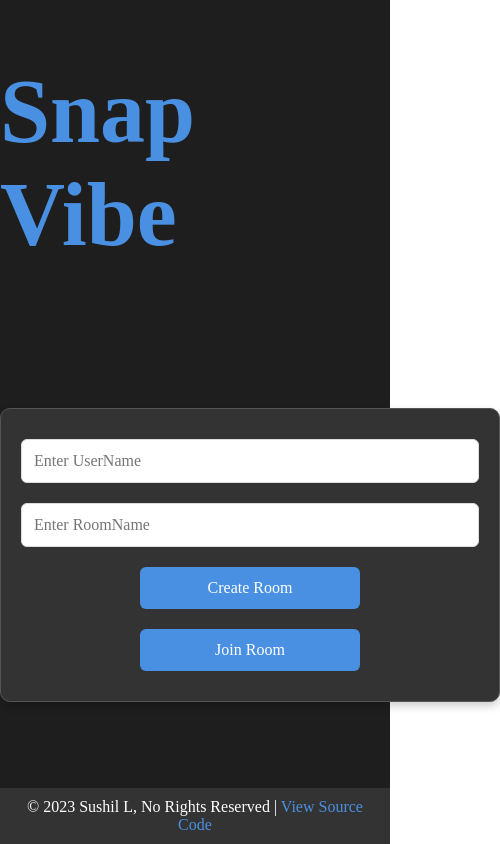
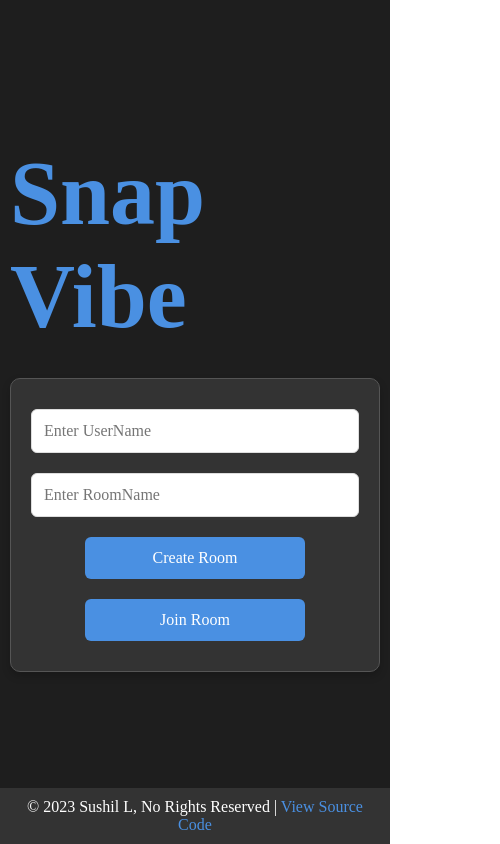
Before and after one commit to 21ThousandProof/SnapVibe-Frontend, a React (Vite) app: page / in a window 390 px wide. Shown: the whole page, 500 px wide, since content can reach past the window. Built offline with nearby package versions, Linux system fonts and the light colour scheme; no server answers.

Commit message:
Fixed Mobile Resolution Issues

```diff
--- a/src/Components/Homepage/Homepage.jsx
+++ b/src/Components/Homepage/Homepage.jsx
@@ -21,13 +21,15 @@ const Homepage = () => {
       <div
         style={{
           backgroundColor: "#1e1e1e",
-          height: "100vh",
+          minHeight: "100vh",
           display: "flex",
           flexDirection: "column",
           justifyContent: "center",
           alignItems: "center",
           color: "#e6e6e6",
           margin: 0,
+          padding: "10px",
+          boxSizing: "border-box",
         }}
       >
         <h1
@@ -35,15 +37,19 @@ const Homepage = () => {
             ...styles.title,
             fontSize: isHovered ? "90px" : "90px",
             transform: isHovered ? "scale(1.1)" : "scale(1)",
-            marginTop: isHovered ? "60px" : "60px",
+            marginTop: isHovered ? "0px" : "0px",
           }}
           onMouseEnter={handleMouseEnter}
           onMouseLeave={handleMouseLeave}
         >
           Snap Vibe
         </h1>
-        <InfoBox style={{ marginTop: isHovered ? "20px" : "20px" }} />{" "}
-        {/* Adjust the margin-top */}
+        <InfoBox
+          style={{
+            marginTop: isHovered ? "0px" : "0px",
+            transform: isHovered ? "scale(1.1)" : "scale(1)",
+          }}
+        />
       </div>
 
       {/* Footer */}
@@ -57,6 +63,7 @@ const Homepage = () => {
           color: "#fff",
           padding: "10px",
           textAlign: "center",
+          boxSizing: "border-box",
         }}
       >
         <p style={styles.footer}>
--- a/src/Components/InfoBox/InfoBox.jsx
+++ b/src/Components/InfoBox/InfoBox.jsx
@@ -55,13 +55,11 @@ const styles = {
     borderRadius: "10px",
     backgroundColor: "#333", // Dark background color
     boxShadow: "0 4px 8px rgba(0, 0, 0, 0.2)",
-    width: "500px",
-    margin: "auto",
+    width: "100%", // Set width to 100% for responsiveness
+    maxWidth: "500px", // Set a maximum width for the container
+    boxSizing: "border-box",
+    margin: "30px",
     transition: "background-color 0.3s ease",
-    overflow: "auto",
-    scrollbarWidth: "thin",
-    scrollbarColor: "#4a90e2 #333",
-    ...{ WebkitOverflowScrolling: "touch" },
   },
   input: {
     margin: "10px 0",
@@ -85,13 +83,15 @@ const styles = {
     transition: "background-color 0.3s ease",
   },
   createButton: {
-    width: "220px", // Adjust the width as needed
+    width: "100%", // Adjust the width as needed
+    maxWidth: "220px", // Set a maximum width for the button
     "&:hover": {
       background: "#185a9d", // Darker blue color on hover
     },
   },
   joinButton: {
-    width: "220px", // Adjust the width as needed
+    width: "100%", // Adjust the width as needed
+    maxWidth: "220px", // Set a maximum width for the button
     "&:hover": {
       background: "#185a9d", // Darker blue color on hover
     },
```
